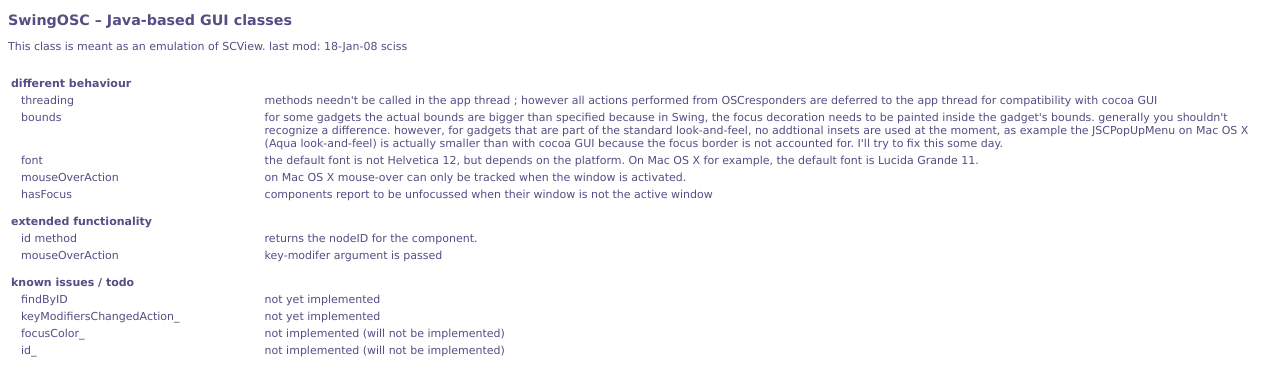
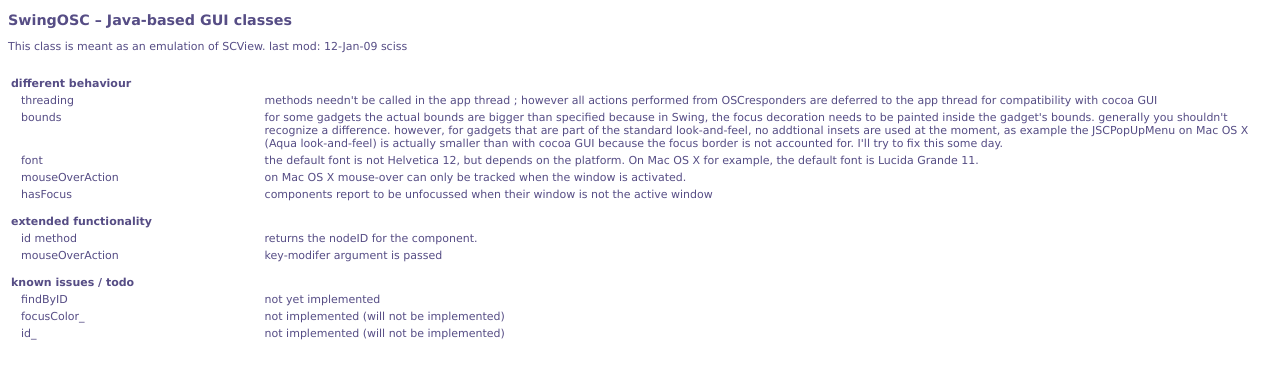
Before and after one commit to danstowell/SwingOSC, a plain HTML site: page SuperCollider/Help/SwingOSC/JSCView.html in a window 1280 px wide. Shown: the top 374 px of the page. Drawn offline with Linux system fonts and the light colour scheme.

Commit message:
implementing feature #1849186

```diff
--- a/SuperCollider/Help/SwingOSC/JSCView.html
+++ b/SuperCollider/Help/SwingOSC/JSCView.html
@@ -9,7 +9,7 @@
 <body>
 <div class="osc">
 <h2>SwingOSC &ndash; Java-based GUI classes</h2>
-<P>This class is meant as an emulation of SCView. last mod: 18-Jan-08 sciss
+<P>This class is meant as an emulation of SCView. last mod: 12-Jan-09 sciss
 </p>
 <table>
 <!-- <tr><td colspan="2" class="oscTabSection">no-op / not working</td></tr>
@@ -25,7 +25,6 @@
 <tr><td class="oscTabKey">mouseOverAction</td><td class="oscTabValue">key-modifer argument is passed</td></tr>
 <tr><td colspan="2" class="oscTabSection">known issues / todo</td></tr>
 <tr><td class="oscTabKey">findByID</td><td class="oscTabValue">not yet implemented</td></tr>
-<tr><td class="oscTabKey">keyModifiersChangedAction_</td><td class="oscTabValue">not yet implemented</td></tr>
 <tr><td class="oscTabKey">focusColor_</td><td class="oscTabValue">not implemented (will not be implemented)</td></tr>
 <tr><td class="oscTabKey">id_</td><td class="oscTabValue">not implemented (will not be implemented)</td></tr>
 </table>
```
Also changed, not shown: 2 other files.
